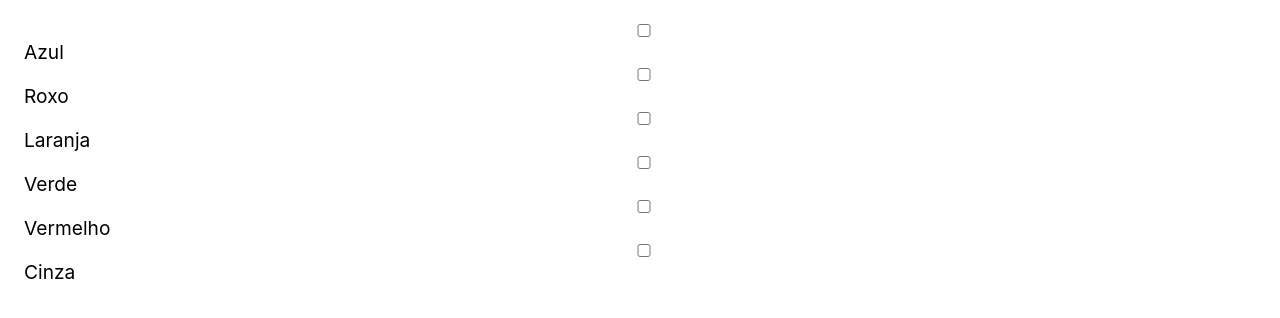
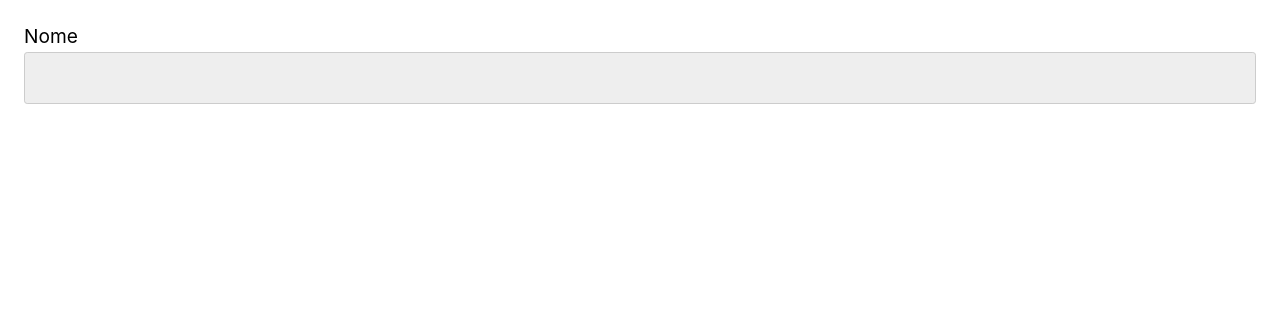
Before and after one commit to LeonardoLobas/React-Origamid, a React (Vite) app: page / in a window 1280 px wide. Shown: the top 318 px of the page. Built offline with nearby package versions, Linux system fonts and the light colour scheme.

Commit message:
Input Componentes.

```diff
--- /dev/null
+++ b/src/Input/componenteInput.jsx
@@ -0,0 +1,17 @@
+import React from "react";
+
+const ComponenteInput = ({ id, label, setValue, ...props }) => {
+    return (
+        <>
+            <label htmlFor={id}>{label}</label>
+            <input
+                id={id}
+                name={id}
+                onChange={({ target }) => setValue(target.value)}
+                {...props}
+            />
+        </>
+    );
+};
+
+export default ComponenteInput;
--- a/src/Input/input.jsx
+++ b/src/Input/input.jsx
@@ -1,98 +1,116 @@
 import React from "react";
-
-const formFields = [
-    {
-        id: "nome",
-        label: "Nome",
-        type: "text",
-    },
-    {
-        id: "email",
-        label: "Email",
-        type: "email",
-    },
-    {
-        id: "senha",
-        label: "Senha",
-        type: "password",
-    },
-    {
-        id: "cep",
-        label: "Cep",
-        type: "text",
-    },
-    {
-        id: "rua",
-        label: "Rua",
-        type: "text",
-    },
-    {
-        id: "numero",
-        label: "Numero",
-        type: "text",
-    },
-    {
-        id: "bairro",
-        label: "Bairro",
-        type: "text",
-    },
-    {
-        id: "cidade",
-        label: "Cidade",
-        type: "text",
-    },
-    {
-        id: "estado",
-        label: "Estado",
-        type: "text",
-    },
-];
+import ComponenteInput from "./componenteInput";
 
 const Input = () => {
-    const [form, setForm] = React.useState(
-        formFields.reduce((acc, field) => {
-            return { ...acc, [field.id]: "" };
-        }, {})
-    );
-
-    const [response, setResponse] = React.useState(null);
-
-    function handleSubmit(event) {
-        event.preventDefault();
-        fetch("https://ranekapi.origamid.dev/json/api/usuario", {
-            method: "POST",
-            headers: {
-                "Content-Type": "application/json",
-            },
-            body: JSON.stringify(form),
-        }).then((response) => {
-            setResponse(response);
-            console.log(response);
-        });
-    }
-
-    function handleChange({ target }) {
-        const { id, value } = target;
-        setForm({ ...form, [id]: value });
-    }
-
+    const [nome, setNome] = React.useState("");
     return (
-        <form onSubmit={handleSubmit}>
-            {formFields.map(({ id, label, type }) => (
-                <div key={id}>
-                    <label htmlFor={id}>{label}</label>
-                    <input
-                        type={type}
-                        id={id}
-                        value={form[id]}
-                        onChange={handleChange}
-                    />
-                </div>
-            ))}
-            <button>Enviar</button>
-            {response && response.ok && <p>Usuário Criado</p>}
+        <form>
+            <ComponenteInput
+                label="Nome"
+                id="nome"
+                type="text"
+                value={nome}
+                setValue={setNome}
+            />
         </form>
     );
 };
 
 export default Input;
+
+// const formFields = [
+//     {
+//         id: "nome",
+//         label: "Nome",
+//         type: "text",
+//     },
+//     {
+//         id: "email",
+//         label: "Email",
+//         type: "email",
+//     },
+//     {
+//         id: "senha",
+//         label: "Senha",
+//         type: "password",
+//     },
+//     {
+//         id: "cep",
+//         label: "Cep",
+//         type: "text",
+//     },
+//     {
+//         id: "rua",
+//         label: "Rua",
+//         type: "text",
+//     },
+//     {
+//         id: "numero",
+//         label: "Numero",
+//         type: "text",
+//     },
+//     {
+//         id: "bairro",
+//         label: "Bairro",
+//         type: "text",
+//     },
+//     {
+//         id: "cidade",
+//         label: "Cidade",
+//         type: "text",
+//     },
+//     {
+//         id: "estado",
+//         label: "Estado",
+//         type: "text",
+//     },
+// ];
+
+// const Input = () => {
+//     const [form, setForm] = React.useState(
+//         formFields.reduce((acc, field) => {
+//             return { ...acc, [field.id]: "" };
+//         }, {})
+//     );
+
+//     const [response, setResponse] = React.useState(null);
+
+//     function handleSubmit(event) {
+//         event.preventDefault();
+//         fetch("https://ranekapi.origamid.dev/json/api/usuario", {
+//             method: "POST",
+//             headers: {
+//                 "Content-Type": "application/json",
+//             },
+//             body: JSON.stringify(form),
+//         }).then((response) => {
+//             setResponse(response);
+//             console.log(response);
+//         });
+//     }
+
+//     function handleChange({ target }) {
+//         const { id, value } = target;
+//         setForm({ ...form, [id]: value });
+//     }
+
+//     return (
+//         <form onSubmit={handleSubmit}>
+//             {formFields.map(({ id, label, type }) => (
+//                 <div key={id}>
+//                     <label htmlFor={id}>{label}</label>
+//                     <input
+//                         type={type}
+//                         id={id}
+//                         value={form[id]}
+//                         onChange={handleChange}
+//                     />
+//                 </div>
+//             ))}
+//             <button>Enviar</button>
+//             {response && response.ok && <p>Usuário Criado</p>}
+//         </form>
+//     );
+// };
+
+// export default Input;
--- a/src/main.jsx
+++ b/src/main.jsx
@@ -22,8 +22,8 @@ import Checkbox from "./CheckBox/Checkbox.jsx";
 // ReactDOM.createRoot(document.getElementById("root")).render(<Use_Memo />);
 // ReactDOM.createRoot(document.getElementById("root")).render(<Use_Context />);
 // ReactDOM.createRoot(document.getElementById("root")).render(<Hooks_context />);
-// ReactDOM.createRoot(document.getElementById("root")).render(<Input />);
+ReactDOM.createRoot(document.getElementById("root")).render(<Input />);
 // ReactDOM.createRoot(document.getElementById("root")).render(<Textarea />);
 // ReactDOM.createRoot(document.getElementById("root")).render(<Select />);
 // ReactDOM.createRoot(document.getElementById("root")).render(<Radio />);
-ReactDOM.createRoot(document.getElementById("root")).render(<Checkbox />);
+// ReactDOM.createRoot(document.getElementById("root")).render(<Checkbox />);
```
